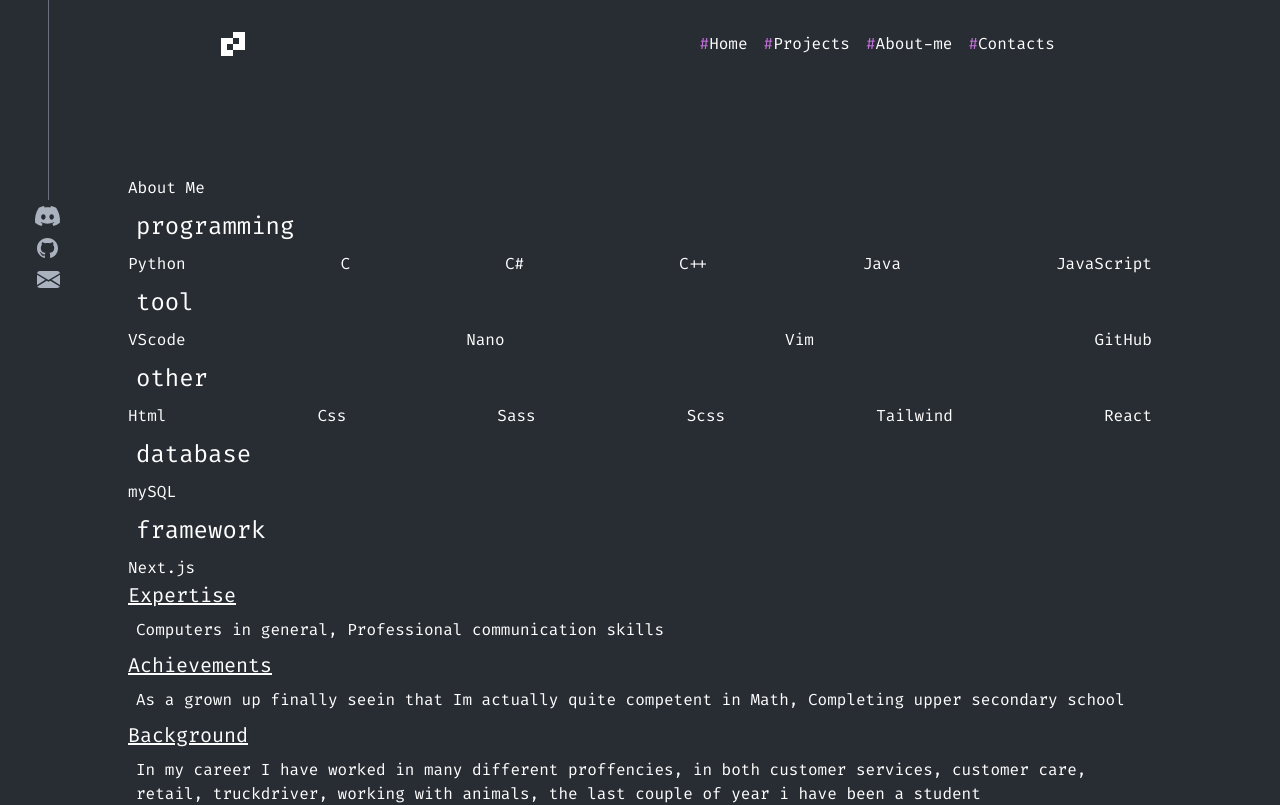
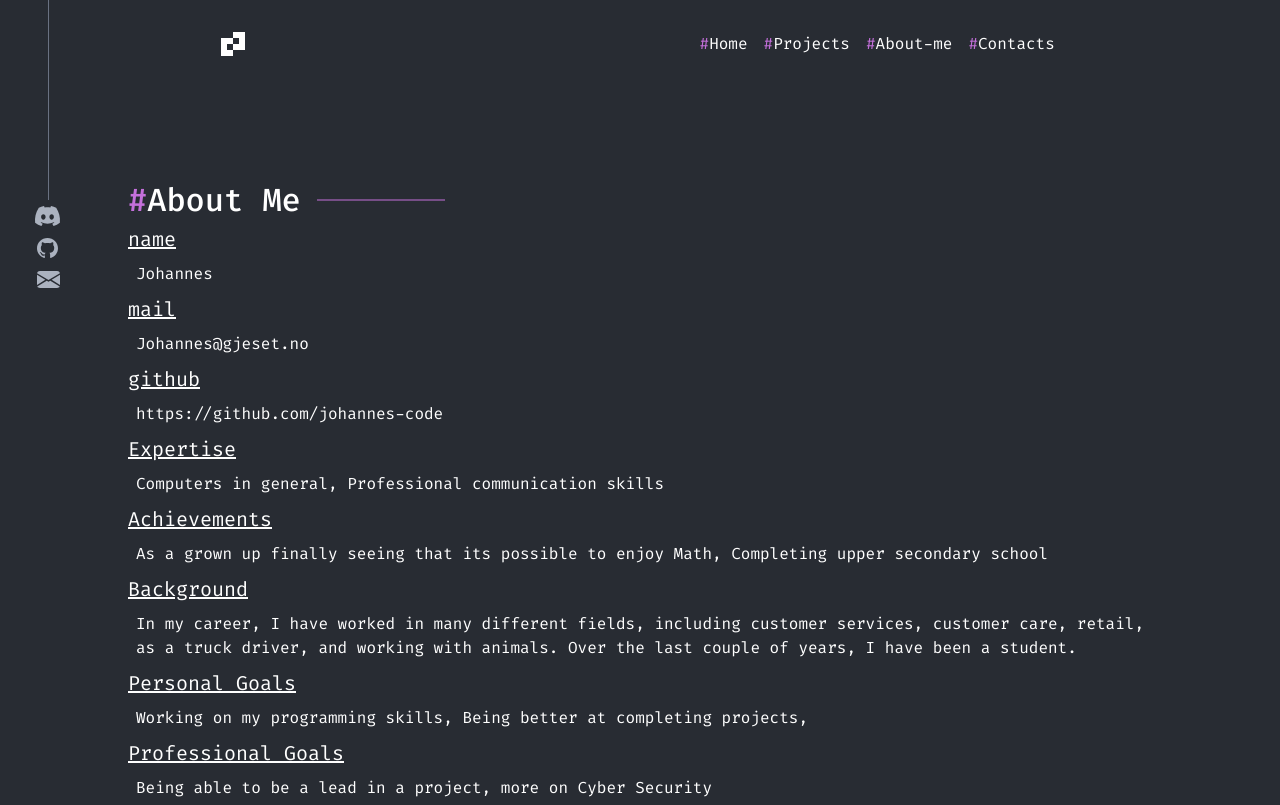
Before and after one commit to johannes-code/portfolio_v2, a React (Vite) app: page /about_me in a window 1280 px wide. Shown: the top 805 px of the page. Built offline with nearby package versions, Linux system fonts and the light colour scheme.

Commit message:
started styling again

```diff
--- a/src/landing/about/AboutExpanded/AboutExpanded.jsx
+++ b/src/landing/about/AboutExpanded/AboutExpanded.jsx
@@ -8,11 +8,19 @@ export const AboutExpanded = () => {
   const { contactinfo } = data;
 
   return (
-    <div className={styles.AboutExpanded_container}>
-      <h2 className={styles.h2}>About Me</h2>
-      <div>
-        <SkillsList skillData={skillData} styles={styles} />
+    <section>
+      <div className={styles.AboutExpanded_container}>
+        <h2 className={styles.h2}>About Me</h2>
+
+        <div className={styles.contactinfo}></div>
+        <h4>name</h4>
+        <p>{contactinfo.name}</p>
+        <h4>mail</h4>
+        <p>{contactinfo.mail}</p>
+        <h4>github</h4>
+        <p>{contactinfo.github}</p>
       </div>
+
       <div className={styles.AboutContainer}>
         <h4>Expertise</h4>
         <p>{AboutExpanded.expertise}</p>
@@ -27,13 +35,9 @@ export const AboutExpanded = () => {
         <h4>Personal</h4>
         <p>{AboutExpanded.personal}</p>
       </div>
-      <div className={styles.contactinfo}>ContactInfo</div>
-      <h4>name</h4>
-      <p>{contactinfo.name}</p>
-      <h4>mail</h4>
-      <p>{contactinfo.mail}</p>
-      <h4>github</h4>
-      <p>{contactinfo.github}</p>
-    </div>
+      <div>
+        <SkillsList skillData={skillData} styles={styles} />
+      </div>
+    </section>
   );
 };
--- a/src/landing/about/AboutExpanded/aboutExpanded.module.css
+++ b/src/landing/about/AboutExpanded/aboutExpanded.module.css
@@ -0,0 +1,64 @@
+.skills {
+  width: 100%;
+}
+
+.h2 {
+  font-size: 32px;
+  font-weight: 500;
+  position: relative;
+  float: none;
+  clear: both;
+  display: inline-block;
+}
+
+.h2::before {
+  content: "#";
+  color: var(--primary);
+}
+
+.h2::after {
+  content: "";
+  display: block;
+  width: 10vw;
+  height: 1px;
+  background-color: var(--primary);
+  position: absolute;
+  transform: translate(100%, -50%);
+  right: -16px;
+  top: 50%;
+}
+
+.skills_list {
+  column-gap: 16px;
+  columns: 3;
+}
+
+.skill_block_name {
+  font-weight: 600;
+  padding: 8px;
+  border-left: 1px solid;
+  border-right: 1px solid;
+  border-top: 1px solid;
+  border-color: var(--gray);
+}
+
+.skill_block_list {
+  padding: 8px;
+  display: flex;
+  flex-wrap: wrap;
+  gap: 8px;
+  justify-content: start;
+  align-items: start;
+  color: var(--gray);
+  border: 1px solid;
+  border-color: var(--gray);
+}
+
+ul {
+  list-style: none;
+}
+
+img {
+  max-width: 100%;
+  display: block;
+}
--- a/src/locales/en.json
+++ b/src/locales/en.json
@@ -133,11 +133,11 @@
   },
   "AboutExpanded" : {
     "expertise": "Computers in general, Professional communication skills ",
-    "achievments": "As a grown up finally seein that Im actually quite competent in Math, Completing upper secondary school",
-    "background": "In my career I have worked in many different proffencies, in both customer services, customer care, retail, truckdriver, working with animals, the last couple of year i have been a student",
+    "achievments": "As a grown up finally seeing that its possible to enjoy Math, Completing upper secondary school",
+    "background": "In my career, I have worked in many different fields, including customer services, customer care, retail, as a truck driver, and working with animals. Over the last couple of years, I have been a student.",
     "personal_Goals": "Working on my programming skills, Being better at completing projects, ",
-    "proffesional_Goals": "Being able to be a lead in a project, Focus more on Cyber Security",
-    "personal": "In my spare time I like to be with my family, I like nature,"
+    "proffesional_Goals": "Being able to be a lead in a project, more on Cyber Security",
+    "personal": "In my spare time I like to be with my family, I like nature"
 
 
 
```
